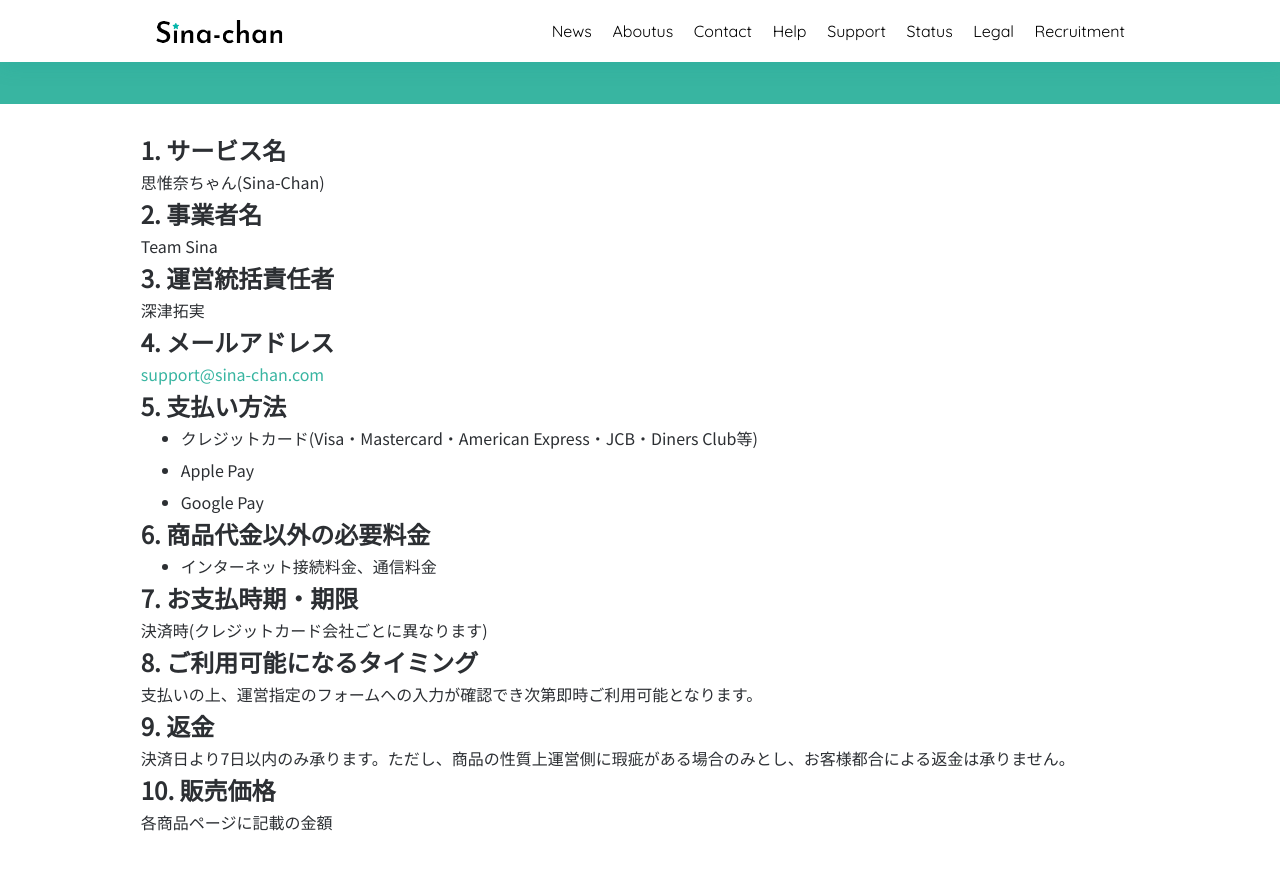
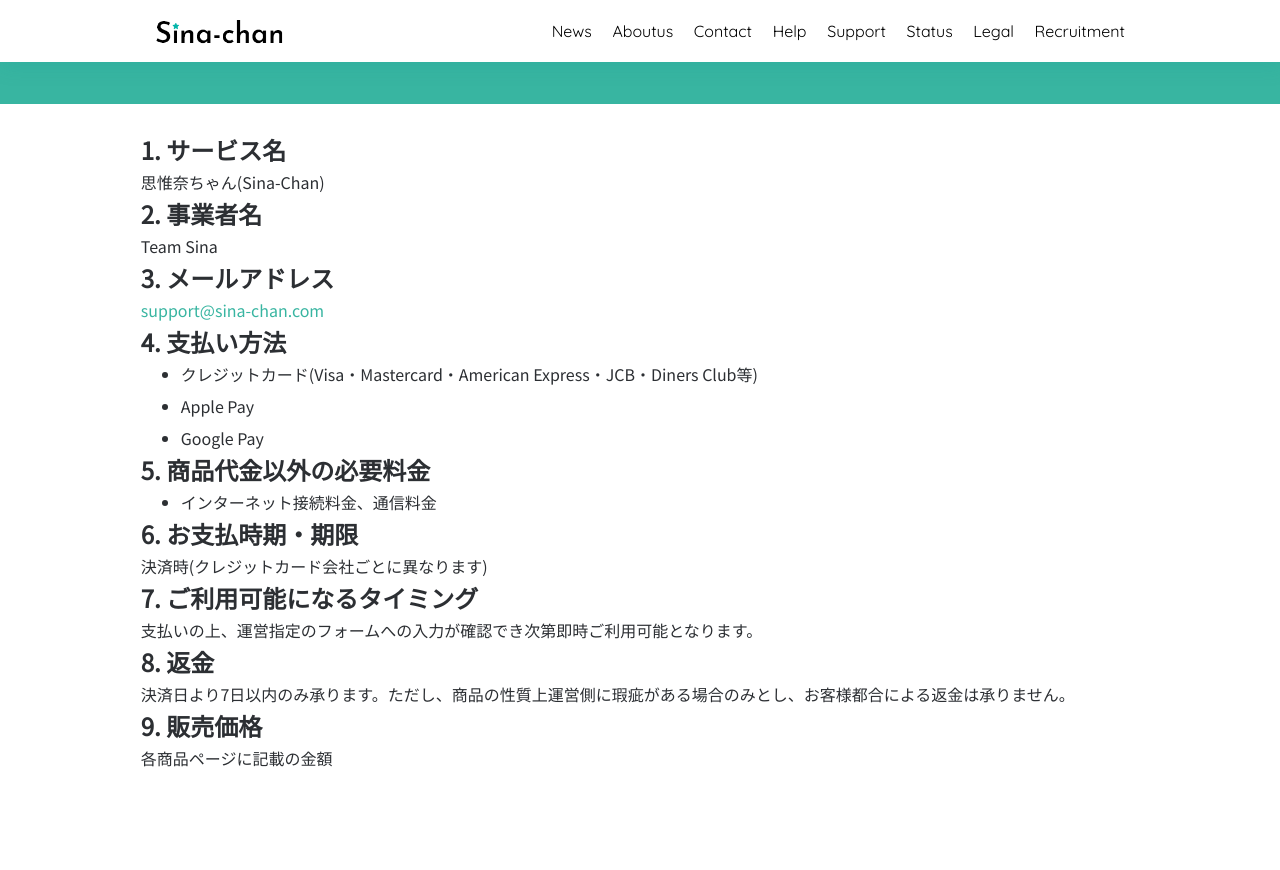
Before and after one commit to SinaKitagami/sinakitagami.github.io, a Jekyll site: the page built from _posts/legal/2023-06-28-tradelaw.md, in a window 1280 px wide and 900 px high, scrolled down 230 px. Shown: the top 870 px of the window. Built offline with Jekyll 4.4.1, drawn with Linux system fonts in a browser that asks for light colours; nearby versions of some CDN libraries; a script that is not in the unit is left out.

Commit message:
2023-06-28-tradelaw.md を更新

```diff
--- a/_posts/legal/2023-06-28-tradelaw.md
+++ b/_posts/legal/2023-06-28-tradelaw.md
@@ -12,36 +12,32 @@ categories:
 
 Team Sina
 
-## 3. 運営統括責任者
-
-深津拓実
-
-## 4. メールアドレス
+## 3. メールアドレス
 
 <a href="mailto:support@sina-chan.com" class="a-orange">support@sina-chan.com</a>
 
-## 5. 支払い方法
+## 4. 支払い方法
 
 - クレジットカード(Visa・Mastercard・American Express・JCB・Diners Club等)
 - Apple Pay
 - Google Pay
 
-## 6. 商品代金以外の必要料金
+## 5. 商品代金以外の必要料金
 
 - インターネット接続料金、通信料金
 
-## 7. お支払時期・期限
+## 6. お支払時期・期限
 
 決済時(クレジットカード会社ごとに異なります)
 
-## 8. ご利用可能になるタイミング
+## 7. ご利用可能になるタイミング
 
 支払いの上、運営指定のフォームへの入力が確認でき次第即時ご利用可能となります。
 
-## 9. 返金
+## 8. 返金
 
 決済日より7日以内のみ承ります。ただし、商品の性質上運営側に瑕疵がある場合のみとし、お客様都合による返金は承りません。
 
-## 10. 販売価格
+## 9. 販売価格
 
 各商品ページに記載の金額
```
